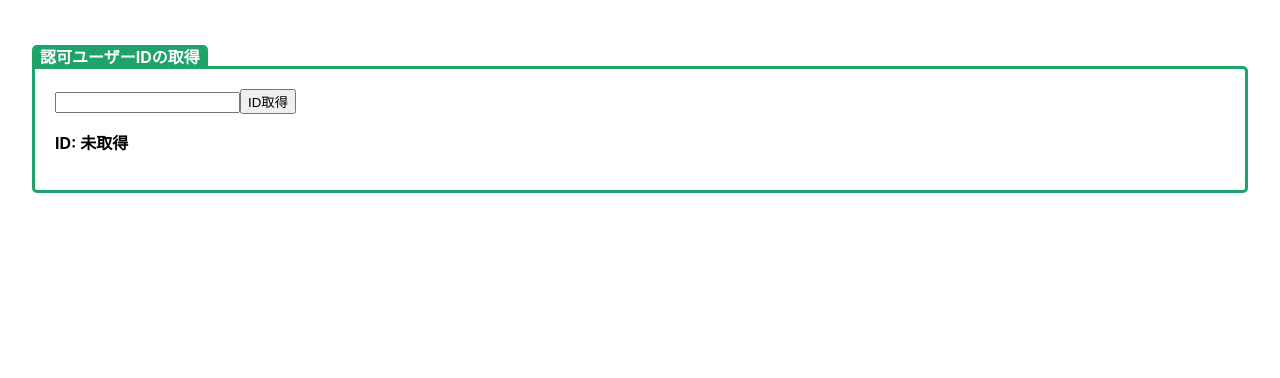
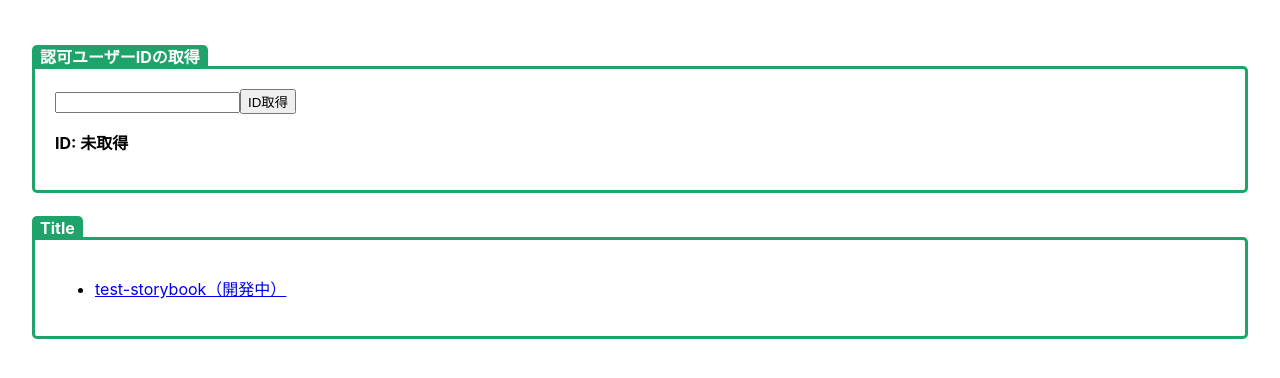
Before and after one commit to PheasantDevil/test-various-tools, a React (Create React App) app: page / in a window 1280 px wide. Shown: the top 378 px of the page. Built offline with nearby package versions, Linux system fonts and the light colour scheme.

Commit message:
feat: issue 51 connect other Github Pages test-storybook

```diff
--- a/src/App.tsx
+++ b/src/App.tsx
@@ -3,12 +3,21 @@ import './App.scss';
 // import ReactApp from './components/molucules/ReactApp/ReactApp';
 import IdInfo from 'components/molucules/IdInfo/IdInfo';
 import CommonFrame from 'components/molucules/CommonFrame/CommonFrame';
+import ShortcutList from 'components/molucules/shortcut-list/shortcut-list';
 
 function App() {
   return (
     <div className="App">
       {/* <ReactApp /> */}
-      <CommonFrame viewComponent={<IdInfo />} componentName="idInfo" />
+      <CommonFrame
+        viewComponent={<IdInfo />}
+        componentName="idInfo"
+        frameTitle="認可ユーザーIDの取得"
+      />
+      <CommonFrame
+        viewComponent={<ShortcutList />}
+        componentName="shortcutList"
+      />
     </div>
   );
 }
--- a/src/components/molucules/CommonFrame/CommonFrame.tsx
+++ b/src/components/molucules/CommonFrame/CommonFrame.tsx
@@ -4,18 +4,20 @@ import './CommonFrame.scss';
 interface Props {
   viewComponent: React.ReactNode; // frame内で表示させたいComponent
   componentName?: string;
+  frameTitle?: string;
 }
 
 class CommonFrame extends React.Component<Props, {}> {
-  //   constructor(props: any) {
-  //     super(props);
-  //     // this.state = { };
-  //   }
+  // constructor(props: any) {
+  //   super(props);
+  //   // this.state = { };
+  // }
+  frameTitle = this.props.frameTitle ? this.props.frameTitle : 'Title';
 
   render(): React.ReactNode {
     return (
       <div className="frame">
-        <div className="frame__title">認可ユーザーIDの取得</div>
+        <div className="frame__title">{this.frameTitle}</div>
         <div className={`frame__content ${this.props.componentName}`}>
           {this.props.viewComponent}
         </div>
--- /dev/null
+++ b/src/components/molucules/shortcut-list/shortcut-list.scss
@@ -0,0 +1,3 @@
+.shortcut-list {
+  font-weight: bold;
+}
--- /dev/null
+++ b/src/components/molucules/shortcut-list/shortcut-list.tsx
@@ -0,0 +1,34 @@
+import React from 'react';
+import './shortcut-list.scss';
+
+// interface State {
+//   idInfo: string;
+//   inputPersonalAccessToken: string;
+// }
+class ShortcutList extends React.Component<{}, {}> {
+  // constructor(props: any) {
+  //   super(props);
+  // }
+
+  render(): React.ReactNode {
+    return (
+      <>
+        <ul>
+          <li>
+            <a
+              href="https://pheasantdevil.github.io/test-storybook"
+              target="_blank"
+              rel="noreferrer"
+            >
+              test-storybook（開発中）
+            </a>
+          </li>
+          {/* <li>test 222</li> */}
+          {/* <li>test 333</li> */}
+        </ul>
+      </>
+    );
+  }
+}
+
+export default ShortcutList;
```
